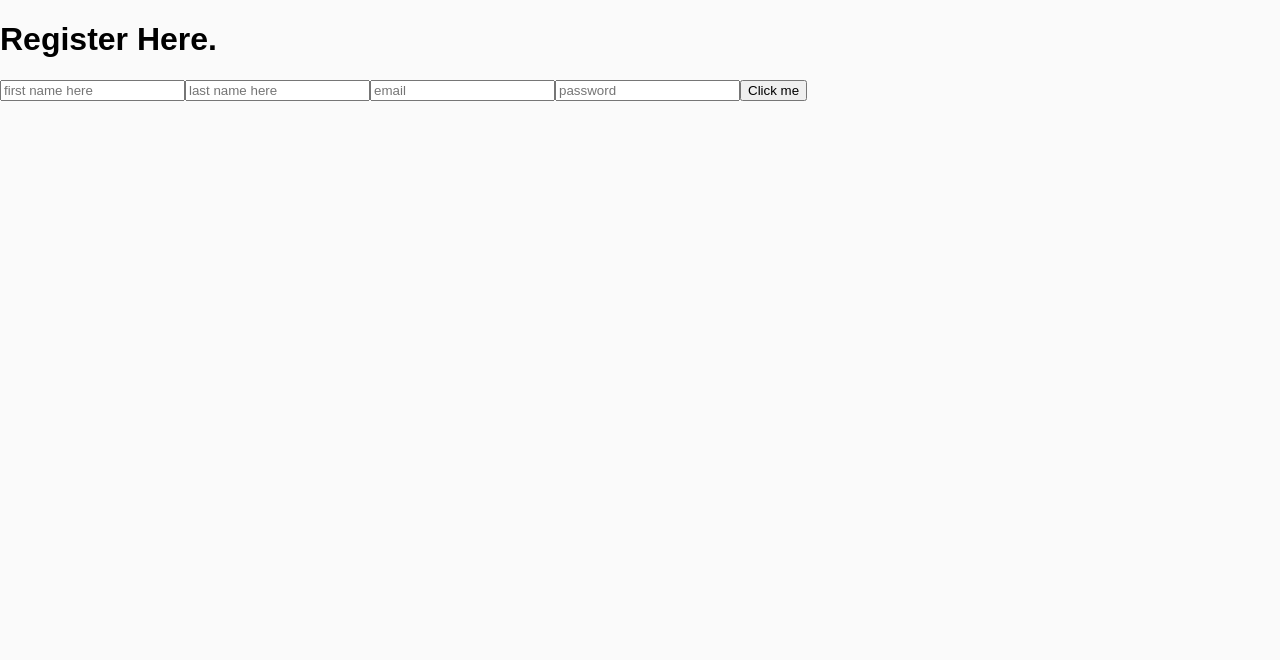
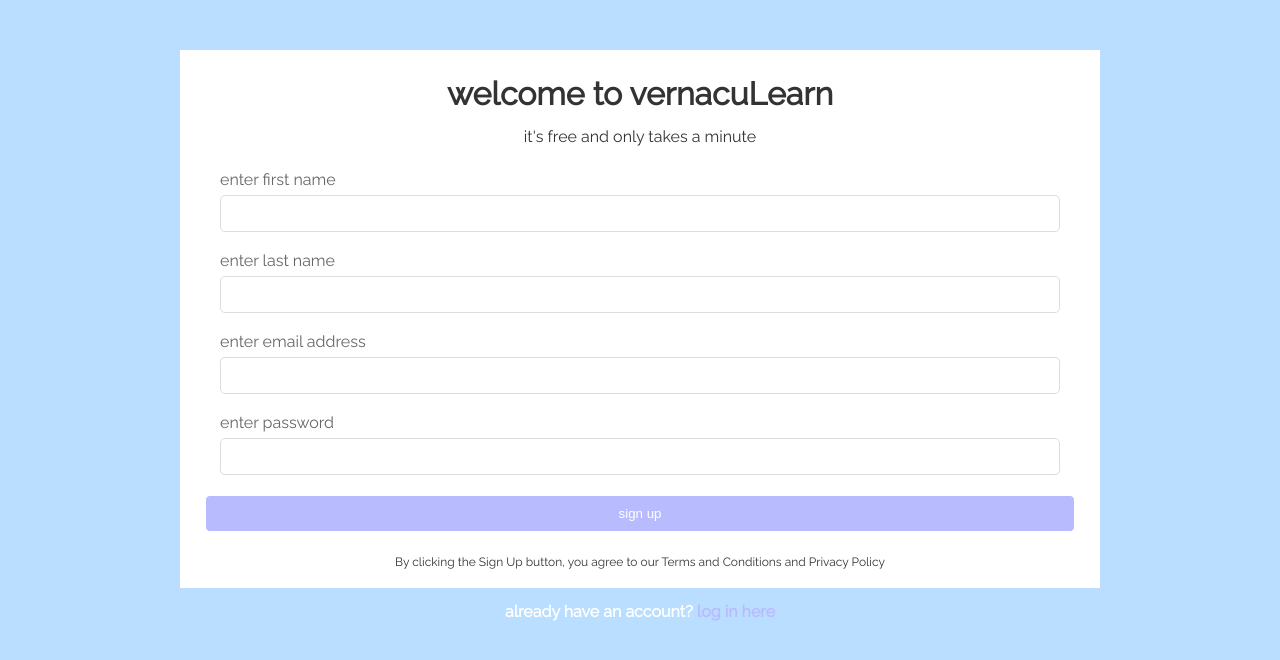
Before and after one commit to you-dot-dev/vernacuLearn-personal, a React (Create React App) app: page /#/ in a window 1280 px wide. Shown: the top 660 px of the page. Built offline with nearby package versions, Linux system fonts and the light colour scheme.

Commit message:
minor styling for register page

```diff
--- a/public/index.html
+++ b/public/index.html
@@ -9,6 +9,7 @@
       name="description"
       content="Web site created using create-react-app"
     />
+    <link href="https://fonts.googleapis.com/css2?family=Raleway:ital,wght@0,100;0,200;0,400;1,100;1,200&display=swap" rel="stylesheet">
     <link rel="apple-touch-icon" href="%PUBLIC_URL%/logo192.png" />
     <!--
       manifest.json provides metadata used when your web app is installed on a
--- a/src/App.css
+++ b/src/App.css
@@ -1,42 +1,86 @@
-body {
-  font-family: 'Nunito', sans-serif;
-  background: rgb(250, 250, 250);
+*{
+  box-sizing: border-box;
+  margin:0;
+  padding:0;
+  text-decoration: none;
 }
-#grocery-list-title, #grocery-status {
+
+/* this is all for the registration page */
+body{
+  font-family: 'Raleway', sans-serif;
+  background-color: #b9deff;
+  color: #fff;
+  line-height: 1.8;
+}
+
+h1{
+  font-size:2em;
+}
+
+.container {
+  margin:30px auto;
+  max-width: 960px;
+  padding: 20px;
+}
+
+.form-wrap{
+  background:#fff;
+  padding:15px 25px;
+  color:#333;
+}
+
+.form-wrap h1,
+.form-wrap p {
   text-align: center;
 }
-.grocery-list-container {
-  width: 440px;
-  margin: 0 auto;
-  border: 1px solid #eee;
-  border-radius: 5px;
-  position: relative;
-  box-shadow: 2px 3px 1px 0px #eee;
-  background: #fff;
+
+.form-wrap .form-group{
+  margin:15px;
 }
-.red-line {
-  height: 100%;
-  border: 1px solid rgba(255, 0, 0, 0.788);
-  position: absolute;
-  left: 80px;
+
+.form-wrap .form-group label {
+  display: inline;
+  color: #666;
 }
-.input-container {
-  height: 50px;
-  padding: 10px;
-  display: flex;
-  justify-content: center;
-  align-items: center;
+
+.form-wrap .form-group input {
+	width:100%;
+	padding:10px;
+	border:#ddd 1px solid;
+	border-radius:5px;
 }
-#grocery-list {
-  list-style: none;
-  padding: 0;
-  margin: 0;
+
+.form-wrap button {
+	display:block;
+	width:100%;
+	padding:10px;
+	color:#fff;
+	margin-top:20px;
+	background:#b9bbff;
+	cursor: pointer;
+	border:white 1px solid;
+	border-radius:5px;
 }
-li{
-  padding: 3px 3px 3px 95px;
-  border-top: 1px solid rgba(89, 89, 211, 0.459);
-  font-family: 'Permanent Marker', cursive;
+.form-wrap button:hover {
+	background:#ffdab9;
 }
-li:last-child {
-  margin-bottom: 0;
+.form-wrap .bottom-text {
+	font-size:12px;
+	margin-top:20px;
+
 }
+footer {
+	text-align:center;
+  margin-top: 10px;
+}
+footer a {
+	color:#b9bbff;
+}
+.login-btn{
+  font-weight:bold;
+}
+
+/* this is for the dashboard  */
+.welcome {
+  text-align: center;
+}
--- a/src/Components/Dashboard.js
+++ b/src/Components/Dashboard.js
@@ -3,7 +3,7 @@
 
     return(
       <div>
-        <p>Welcome, {props.currentUser.firstname}</p>
+        <h1 className="welcome">Welcome, {props.currentUser.firstname} !!!!!!  <br/>You did it!  <br/>Directing you to interest page shortly</h1>
 
       </div>
 
--- a/src/Components/Register.js
+++ b/src/Components/Register.js
@@ -27,40 +27,57 @@
   console.log("getting data", firstName, lastName, email, password)
 
   return (
-    <form>
+    <div className="container">
+     <div className="form-wrap">
 
-      <h1>Register Here.</h1>
+      <h1>welcome to vernacuLearn</h1>
+      <p>it's free and only takes a minute</p>
+    <div className="form-group">
+      <label htmlFor="text">enter first name</label>
       <input
       type="text"
       name="firstName"
-      placeholder="first name here"
       onChange={(e) => setFirstName(e.target.value)}
-      />
-      <input
+      /> </div>
+      <div className="form-group">
+      <label htmlFor="text">enter last name</label>
+       <input
       type="text"
       name="lastName"
-      placeholder="last name here"
       onChange={(e) => setLastName(e.target.value)}
-      />
+      /></div>
+      <div className="form-group">
+      <label htmlFor="text">enter email address</label>
       <input
       type="text"
       name="email"
-      placeholder="email"
       onChange={(e) => setEmail(e.target.value)}
-      />
+      /></div>
+      <div className="form-group">
+      <label htmlFor="text">enter password</label>
       <input
       type="password"
       name="password"
-      placeholder="password"
       onChange={(e) => setPassword(e.target.value)}
-      />
+      /></div>
 
 
       <button
       type="submit"
-       onClick={(e) => {handleSubmit(e)}}>Click me </button>
+       onClick={(e) => {handleSubmit(e)}}>sign up </button>
 
-    </form>
+       <p className="bottom-text">
+         By clicking the Sign Up button, you agree to our Terms and Conditions and Privacy Policy
+       </p>
+
+    </div>
+
+
+    <footer>
+      <p className="login-btn">already have an account? <a href="#">log in here</a></p>
+       </footer>
+    </div>
+
   )
 }
 
```
Also changed, not shown: 1 other file (tests, documents, lock files or other folders).
